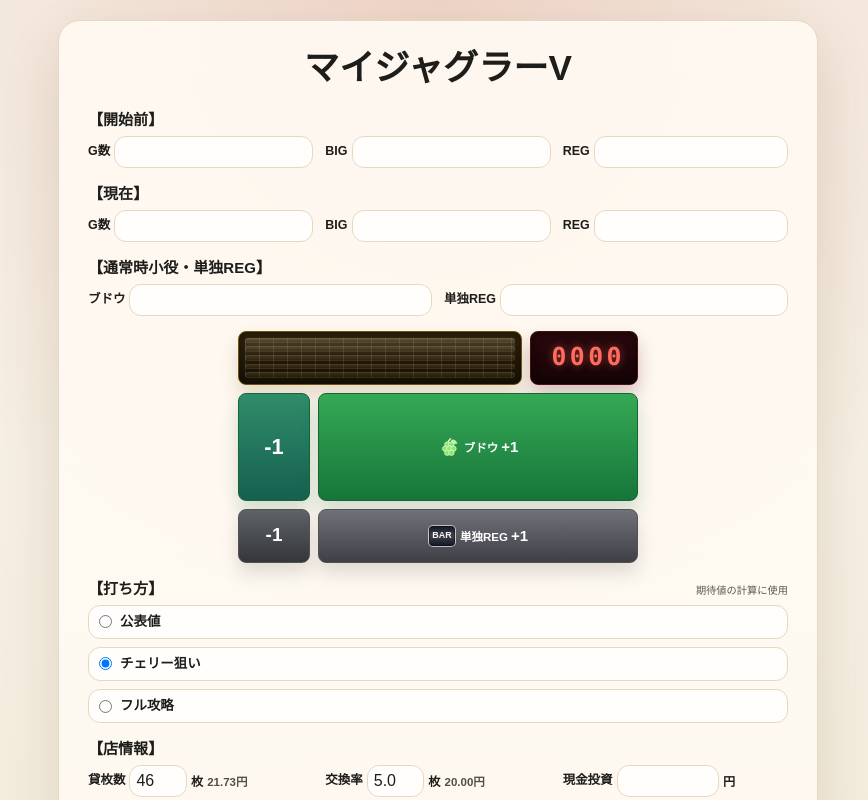
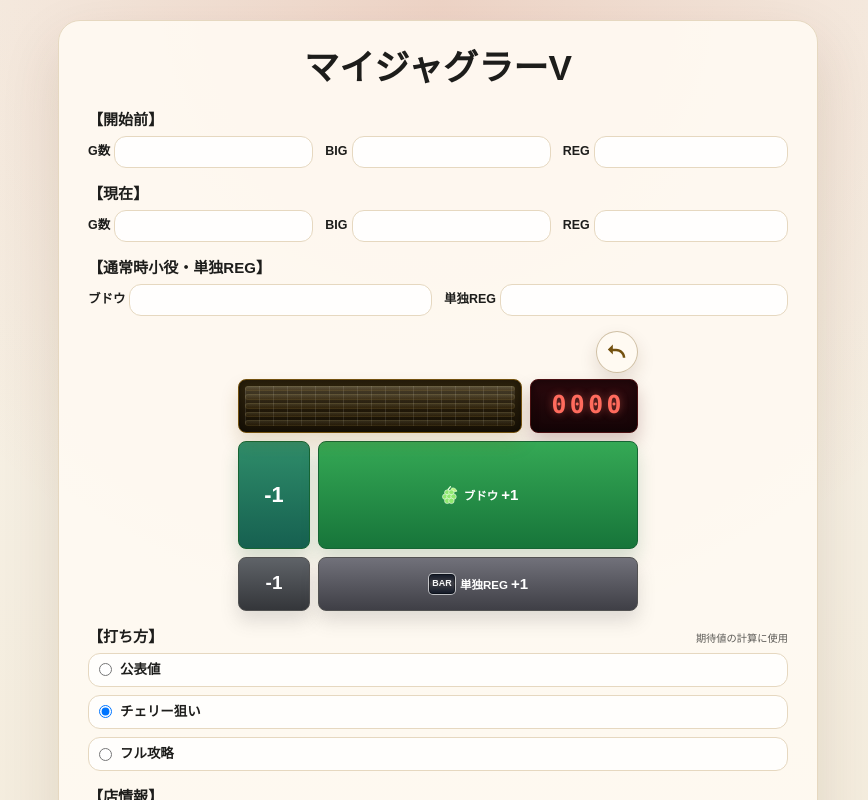
Before and after one commit to umedademu/suisoku, a Next.js app: page /myjuggler5 in a window 1280 px wide. Shown: the top 800 px of the page, without its empty margins (202-1070 px from the left). Built offline with nearby package versions, Linux system fonts and the light colour scheme.

Commit message:
小役カウンターに90度回転表示を追加

```diff
--- a/app/globals.css
+++ b/app/globals.css
@@ -601,19 +601,116 @@ a {
   margin-top: 8px;
 }
 
-.budo-counter-panel {
-  display: grid;
-  gap: 8px;
+.budo-counter-shell {
+  width: 100%;
+}
+
+.budo-counter-shell-rotated {
+  --budo-counter-rotated-span: min(calc(100svh - 24px), 560px);
+  width: 100vw;
+  max-width: none;
+  margin-left: calc(50% - 50vw);
+  margin-right: calc(50% - 50vw);
+  padding: 0 10px;
+}
+
+.budo-counter-toolbar {
+  display: flex;
+  justify-content: flex-end;
   width: min(100%, 400px);
   margin: 0 auto;
+}
+
+.budo-counter-shell-rotated .budo-counter-toolbar {
+  width: 100%;
+  max-width: var(--budo-counter-rotated-span);
+}
+
+.budo-counter-rotate-button {
+  display: inline-flex;
+  align-items: center;
+  justify-content: center;
+  width: 42px;
+  height: 42px;
+  border: 1px solid rgba(115, 81, 15, 0.34);
+  border-radius: 999px;
+  background: rgba(255, 250, 242, 0.92);
+  box-shadow: 0 8px 18px rgba(73, 45, 20, 0.14);
+  color: #73510f;
+  cursor: pointer;
+  padding: 0;
+  transition:
+    transform 0.2s ease,
+    border-color 0.2s ease,
+    background-color 0.2s ease,
+    color 0.2s ease;
+}
+
+.budo-counter-rotate-button:hover {
+  border-color: rgba(143, 47, 24, 0.38);
+  background: #fff;
+  color: #8f2f18;
+  transform: translateY(-1px);
+}
+
+.budo-counter-rotate-button:active {
+  transform: translateY(1px) scale(0.98);
+}
+
+.budo-counter-rotate-button-active {
+  border-color: rgba(197, 75, 44, 0.45);
+  background: #fff3ec;
+  color: #8f2f18;
+}
+
+.budo-counter-rotate-icon {
+  width: 20px;
+  height: 20px;
+  fill: currentColor;
+}
+
+.budo-counter-viewport {
+  width: min(100%, 400px);
+  margin: 6px auto 0;
+}
+
+.budo-counter-shell-rotated .budo-counter-viewport {
+  position: relative;
+  width: 100%;
+  min-height: var(--budo-counter-rotated-span);
+  margin-top: 8px;
+}
+
+.budo-counter-turntable {
+  width: 100%;
+  margin: 0 auto;
+  transform-origin: center;
+  transition: transform 0.28s ease, width 0.28s ease;
+}
+
+.budo-counter-turntable-rotated {
+  position: absolute;
+  top: 50%;
+  left: 50%;
+  width: var(--budo-counter-rotated-span);
+  transform: translate(-50%, -50%) rotate(-90deg);
+}
+
+.budo-counter-motion {
   position: relative;
   isolation: isolate;
   transform-origin: center;
 }
 
-.budo-counter-panel > * {
+.budo-counter-motion > * {
   position: relative;
   z-index: 1;
+}
+
+.budo-counter-panel {
+  display: grid;
+  gap: 8px;
+  width: 100%;
 }
 
 .budo-counter-status-row {
@@ -1485,9 +1582,18 @@ a {
     padding: 12px 16px;
   }
 
+  .budo-counter-shell-rotated {
+    --budo-counter-rotated-span: min(calc(100svh - 12px), 520px);
+    padding: 0 6px;
+  }
+
+  .budo-counter-rotate-button {
+    width: 40px;
+    height: 40px;
+  }
+
   .budo-counter-panel {
     gap: 7px;
-    width: min(100%, 360px);
   }
 
   .budo-counter-status-row,
--- a/app/juggler-budo-counter-button.tsx
+++ b/app/juggler-budo-counter-button.tsx
@@ -36,6 +36,7 @@ export function JugglerBudoCounterButton({
 }: JugglerBudoCounterButtonProps) {
   const showsSingleRegCounter = Boolean(onSingleRegIncrement && onSingleRegDecrement);
   const budoCountText = formatBudoCount(count);
+  const [isRotated, setIsRotated] = useState(false);
   const [meterBands, setMeterBands] = useState<MeterBand[]>([]);
   const [displayColorName, setDisplayColorName] =
     useState<(typeof METER_COLOR_NAMES)[number] | null>(null);
@@ -102,8 +103,30 @@ export function JugglerBudoCounterButton({
   };
 
   return (
+    <div className={`budo-counter-shell${isRotated ? " budo-counter-shell-rotated" : ""}`}>
+      <div className="budo-counter-toolbar">
+        <button
+          className={`budo-counter-rotate-button${isRotated ? " budo-counter-rotate-button-active" : ""}`}
+          type="button"
+          onClick={() => setIsRotated((current) => !current)}
+          aria-label={isRotated ? "小役カウンターの回転を戻す" : "小役カウンターを左へ90度回転する"}
+          aria-pressed={isRotated}
+          title={isRotated ? "縦向き表示へ戻す" : "横向き表示にする"}
+        >
+          <svg
+            className="budo-counter-rotate-icon"
+            viewBox="0 0 24 24"
+            aria-hidden="true"
+            focusable="false"
+          >
+            <path d="M7 7V3L1 9l6 6v-4h4c4.4 0 8 3.6 8 8h3c0-6.1-4.9-11-11-11H7z" />
+          </svg>
+        </button>
+      </div>
+      <div className="budo-counter-viewport">
+        <div className={`budo-counter-turntable${isRotated ? " budo-counter-turntable-rotated" : ""}`}>
           <div
-      className={`budo-counter-panel${showsSingleRegCounter ? " budo-counter-panel-with-reg" : ""}${panelEffectColorName ? ` budo-counter-panel-tone-${panelEffectColorName}` : ""}`}
+            className={`budo-counter-motion${panelEffectColorName ? ` budo-counter-panel-tone-${panelEffectColorName}` : ""}`}
             style={
               panelEffectAnimationName
                 ? { animation: `${panelEffectAnimationName} 360ms cubic-bezier(0.22, 0.9, 0.28, 1)` }
@@ -113,6 +136,7 @@ export function JugglerBudoCounterButton({
             {panelEffectColorName && panelEffectSequence > 0 ? (
               <span key={panelEffectSequence} className="budo-counter-panel-flash" aria-hidden="true" />
             ) : null}
+            <div className={`budo-counter-panel${showsSingleRegCounter ? " budo-counter-panel-with-reg" : ""}`}>
               <div className="budo-counter-status-row">
                 <div className="budo-counter-meter" aria-hidden="true">
                   <div className="budo-counter-meter-grid">
@@ -222,5 +246,9 @@ export function JugglerBudoCounterButton({
                 </div>
               ) : null}
             </div>
+          </div>
+        </div>
+      </div>
+    </div>
   );
 }
```
Also changed, not shown: 1 other file (tests, documents, lock files or other folders). Lines whose indentation alone changed are shown as unchanged.
